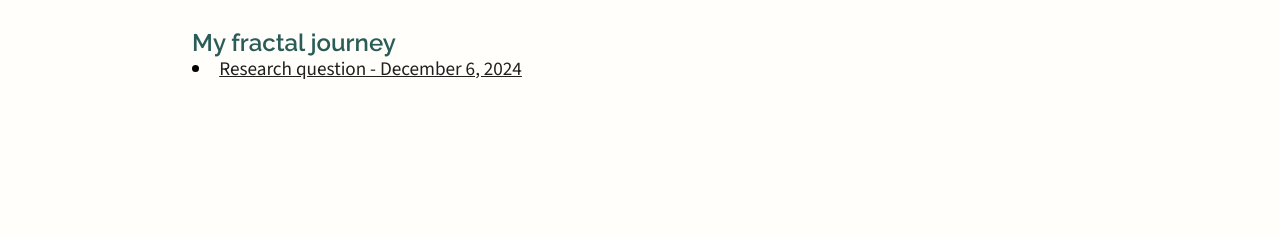
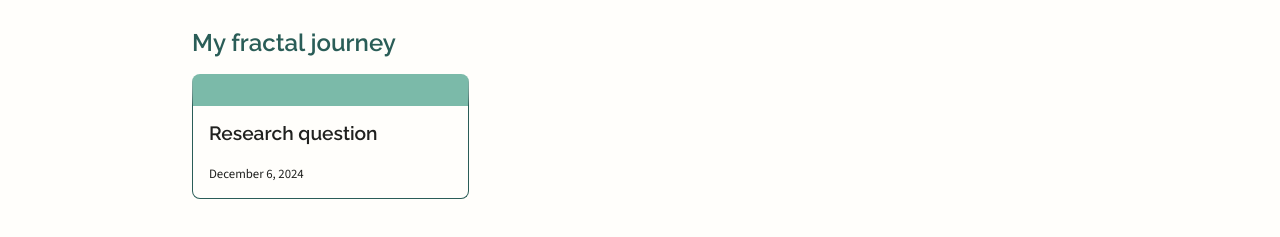
Before and after one commit to Joline990/Joline990.github.io, an Astro site: page / in a window 1280 px wide. Shown: the part 333-570 px from the top of the page. Built offline with nearby package versions, Linux system fonts and the light colour scheme; Astro itself is replaced by a stand-in of ours.

Commit message:
added blogposts grid

```diff
--- a/src/components/Header.astro
+++ b/src/components/Header.astro
@@ -33,7 +33,7 @@ const {pageTitle, homePage, pubDate} = Astro.props;
 </style>
 <header>
     <nav>
-        <a href="/">BLOG</a>
+        <a href="/">{homePage ? "BLOG" : "← Back to overview"}</a>
     </nav>
     <div>
         {homePage ?
--- a/src/layouts/BlogpostLayout.astro
+++ b/src/layouts/BlogpostLayout.astro
@@ -9,6 +9,7 @@ const { description } = Astro.props;
         font-weight: medium;
         border-left: 0.2rem solid var(--color-text);
         padding-left: 1rem;
+        margin-bottom: 1rem;
     }
 </style>
     {description?.trim() &&(<p class="description">{description}</p>)}
--- a/src/pages/index.astro
+++ b/src/pages/index.astro
@@ -5,25 +5,84 @@ import { getCollection } from "astro:content";
 const pageTitle = "Exploring 3D Fractals";
 
 const allBlogPosts = await getCollection("blog");
+const checkLengthDescription = (description: string | any[]) => {
+	if (!description) {
+		return "";
+	} else {
+		return description.length > 120
+			? `${description.slice(0, 120)}...`
+			: description;
+	}
+};
 ---
 
 <style>
-	a {
+	.blogposts {
+		margin-top: 1rem;
+		display: grid;
+		grid-template-columns: repeat(3, 1fr);
+		gap: 2rem;
+		list-style: none;
+	}
+	.blogpost {
+		padding: 1rem;
+		border: 0.1rem solid var(--color-dark);
+		border-top: 2rem solid var(--color-primary);
+		border-radius: 0.5rem;
+		transition:
+			box-shadow 0.3s ease,
+			transform 0.3s ease;
+	}
+	.blogpost a {
+		text-decoration: none;
+	}
+	.blogpost:hover {
+		/*offset-x, offset-y, blur-radius, spread-radius*/
+		box-shadow: 4px 4px 4px 4px rgba(231, 252, 248, 0.8);
+		transform: translateY(-0.2rem);
+		border-color: var(--color-dark);
+	}
+	.blogpost div {
+		display: flex;
+		flex-direction: column;
+		justify-content: space-between;
+		height: 100%;
+	}
+	.blogpost__title {
+		margin: 0;
 		color: var(--color-text);
 	}
-	a:hover {
-		color: var(--color-primary);
+	.blogpost__description {
+		margin: 0.4rem 0 0 0;
+		flex-grow: 1;
+		font-size: 0.9rem;
+		color: rgba(32, 33, 31, 0.6);
+	}
+	.blogpost__date {
+		font-size: 0.8rem;
+		margin-top: 1rem;
 	}
 </style>
 <BaseLayout pageTitle={pageTitle} homePage={true}>
 	<h2>My fractal journey</h2>
-	<ul>
+	<ul class="blogposts">
 		{
 			allBlogPosts.map((blogpost) => (
-				<li>
+				<li class="blogpost">
 					<a href={`${blogpost.slug}/`}>
-						{blogpost.data.title} -{" "}
-						{blogpost.data.pubDate}
+						<div>
+							<h3 class="blogpost__title">
+								{blogpost.data.title}
+							</h3>
+							<p class="blogpost__description">
+								{checkLengthDescription(
+									`${blogpost.data.description}`,
+								)}
+							</p>
+							<p class="blogpost__date">
+								{blogpost.data.pubDate}
+							</p>
+						</div>
 					</a>
 				</li>
 			))
```
